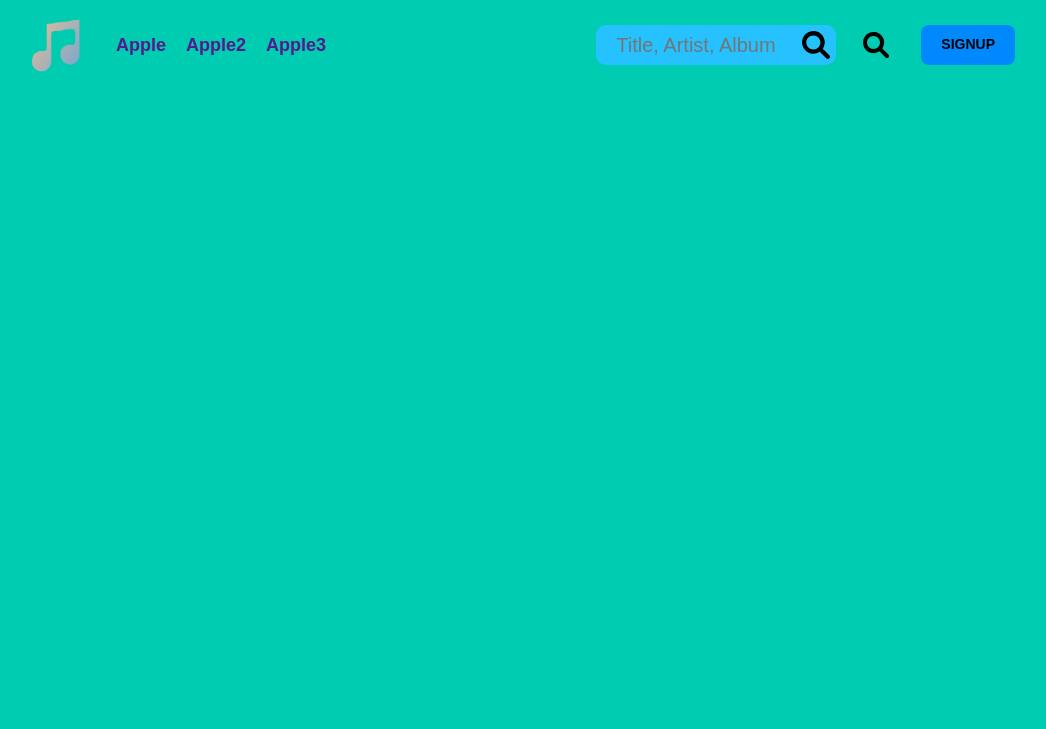
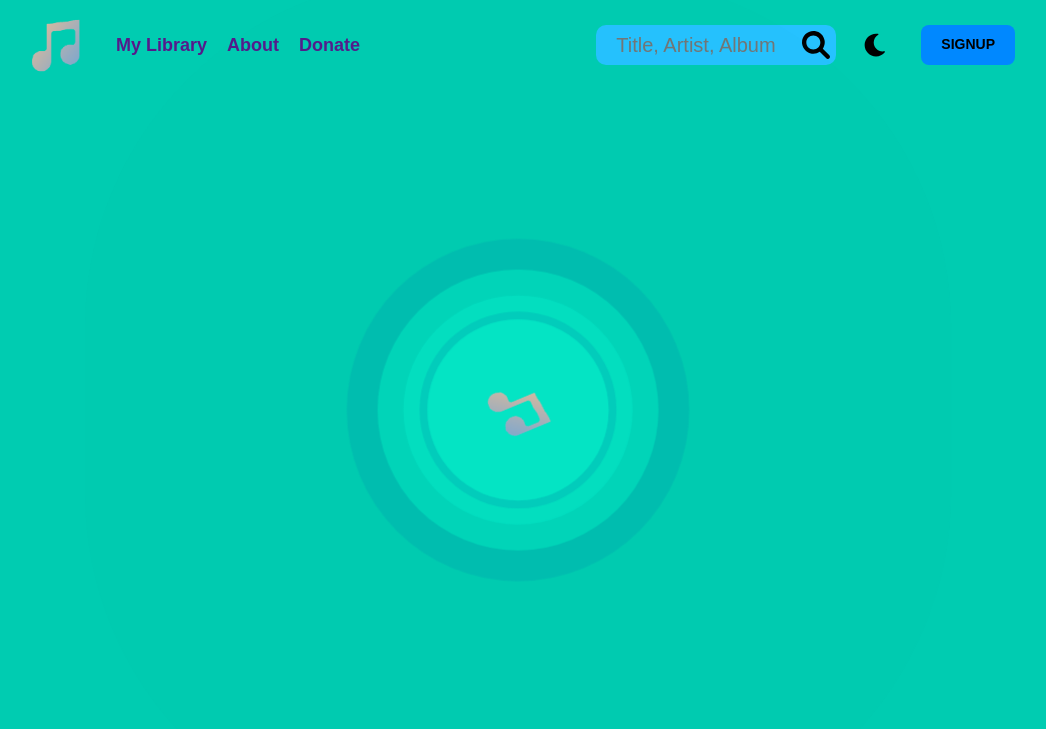
Before and after one commit to AlexxyQQ/FindTune-Web, a Flask app: page / in a window 1280 px wide. Shown: the top 729 px of the page, without its empty margins (122-1168 px from the left). Run offline with Flask 2, Linux system fonts and the light colour scheme; some libraries are stand-ins or nearby versions.

Commit message:
animations added

```diff
--- a/website/static/CSS/Home.css
+++ b/website/static/CSS/Home.css
@@ -12,6 +12,21 @@
   justify-content: space-between;
   align-items: center;
   margin: 0 auto;
+}
+.Nav-Bar.Nav-Bar-Transform {
+  background-color: white;
+  width: 100%;
+}
+
+.Listening-Area {
+  height: 80vh;
+  background-color: var(--clr-main-two);
+  display: flex;
+  justify-content: center;
+  align-items: center;
+  flex-direction: row;
+  flex-wrap: nowrap;
+  align-content: center;
 }
 
 /* Small Screen */
@@ -265,4 +280,111 @@
   .Hamburger {
     display: none;
   }
+
+  .Circular-Recorder {
+    z-index: 10;
+    position: relative;
+    display: flex;
+    justify-content: center;
+    align-items: center;
+    flex-direction: row;
+    flex-wrap: nowrap;
+    align-content: center;
+  }
+
+  .Circle-Layer {
+    position: absolute;
+    height: 280px;
+    width: 280px;
+    background-color: rgba(8, 242, 211, 0.67);
+    opacity: 0.4;
+    border-radius: 50%;
+    box-shadow: 0 0 0 0 rgba(0, 154, 178, 0.7);
+  }
+  .Ellipse-One {
+    z-index: 1;
+  }
+  .Ellipse-Two {
+    z-index: 2;
+    height: 210px;
+    width: 210px;
+    opacity: 0.4;
+  }
+  .Ellipse-Three {
+    z-index: 3;
+    height: 180px;
+    width: 180px;
+  }
+  .Circle-Layer-Logo {
+    z-index: 4;
+  }
+
+  /* Animations */
+
+  .Ellipse-One {
+    animation-name: Pulsing1;
+    animation-duration: 3s;
+    animation-iteration-count: infinite;
+    animation-timing-function: cubic-bezier(0.66, 0, 0, 1);
+    transition: all 500ms ease-out;
+  }
+  @keyframes Pulsing1 {
+    from {
+      transform: scale(1);
+    }
+    to {
+      transform: scale(1.05);
+      box-shadow: 0 0 0 80vh rgba(232, 76, 61, 0);
+    }
+  }
+  .Ellipse-Two {
+    animation-name: Pulsing2;
+    animation-duration: 1s;
+    animation-iteration-count: infinite;
+    animation-timing-function: cubic-bezier(0.66, 0, 0, 1);
+    transition: all 500ms ease-out;
+    transform: scale(1);
+  }
+  @keyframes Pulsing2 {
+    from {
+      transform: scale(1);
+    }
+    to {
+      transform: scale(1.1);
+      box-shadow: 0 0 0 40vh rgba(232, 76, 61, 0);
+    }
+  }
+  .Ellipse-Three {
+    animation-name: Pulsing3;
+    animation-duration: 3s;
+    animation-iteration-count: infinite;
+    animation-timing-function: cubic-bezier(0.66, 0, 0, 1);
+    transition: all 500ms ease-out;
+    transform: scale(1);
+  }
+  @keyframes Pulsing3 {
+    from {
+      transform: scale(1);
+    }
+    to {
+      transform: scale(1.15);
+      box-shadow: 0 0 0 20vh rgba(232, 76, 61, 0);
+    }
+  }
+  .Circle-Layer-Logo {
+    animation-name: RotatingLogo;
+    animation-duration: 2s;
+    animation-iteration-count: infinite;
+    animation-timing-function: ease-in-out;
+    animation-direction: alternate-reverse;
+    transition: all 500ms ease-out;
+  }
+  @keyframes RotatingLogo {
+    from {
+      transform: rotate(0deg);
+    }
+    to {
+      transform: rotate(360deg);
+    }
+  }
 }
--- a/website/static/Script.js
+++ b/website/static/Script.js
@@ -1,10 +1,11 @@
+// Navbar Transform on Scroll
 window.onscroll = function () {
   console.log(window.pageYOffset);
-  var nav = document.getElementById("nav");
+  var nav = document.getElementById("Nav-Bar");
   if (window.pageYOffset > 10) {
-    nav.classList.add("navbar-transform");
+    nav.classList.add("Nav-Bar-Transform");
   } else {
-    nav.classList.remove("navbar-transform");
+    nav.classList.remove("Nav-Bar-Transform");
   }
 };
 
--- a/website/templates/Home.html
+++ b/website/templates/Home.html
@@ -8,24 +8,27 @@
       src="https://kit.fontawesome.com/01c6376a08.js"
       crossorigin="anonymous"
     ></script>
-    <script src="../static/Script.js"></script>
+    <script
+      type="text/javascript"
+      src="{{ url_for('static', filename='Script.js') }}"
+    ></script>
     <link rel="stylesheet" href="../static/CSS/Main.css" />
-    <!-- {% block Style %} -->
+    {% block Style %}
     <link rel="stylesheet" href="../static/CSS/Home.css" />
-    <!-- {% endblock %} -->
+    {% endblock %}
 
-    <!-- <title>{% block Title %}Find-Tune{% endblock %}</title> -->
+    <title>{% block Title %}Find-Tune{% endblock %}</title>
   </head>
   <body>
-    <!-- {% block NavBar %} -->
+    {% block NavBar %}
     <header class="Nav-Bar" id="Nav-Bar">
       <div class="Logo-Box">
         <img src="../static/Assets/Logo.png" alt="Logo" class="Logo Img" />
       </div>
       <div class="Navbar Nav-Items">
-        <a href="" class="Nav-Items-List Button">Apple</a>
-        <a href="" class="Nav-Items-List Button">Apple2</a>
-        <a href="" class="Nav-Items-List Button">Apple3</a>
+        <a href="" class="Nav-Items-List Button">My Library</a>
+        <a href="" class="Nav-Items-List Button">About</a>
+        <a href="" class="Nav-Items-List Button">Donate</a>
       </div>
       <div class="Search-Area">
         <input
@@ -42,18 +45,32 @@
           />
         </button>
       </div>
-
       <button class="Toggle-Theme Button">
-        <img src="../static/Assets/search-icon.svg" alt="Search" class="Img" />
+        <img
+          src="../static/Assets/moon-solid.svg"
+          alt="Search"
+          class="Img"
+          id="Theme-Toggler-Icon"
+        />
       </button>
-
       <a href="" class="Nav-Bar-Signup Button">SIGNUP</a>
       <a href="" class="Hamburger Button">
         <img src="../static/Assets/bars.svg" alt="Bar" class="Img" />
       </a>
     </header>
-    <!-- {% endblock %} {% block MusicListeningArea %} -->
-    <section class="Listening-Area"></section>
-    <!-- {% endblock %} -->
+    {% endblock %} {% block MusicListeningArea %}
+    <section class="Listening-Area">
+      <button class="Circular-Recorder Button">
+        <div class="Circle-Layer Ellipse-One"></div>
+        <div class="Circle-Layer Ellipse-Two"></div>
+        <div class="Circle-Layer Ellipse-Three"></div>
+        <img
+          src="../static/Assets/Logo.png"
+          alt="Logo"
+          class="Circle-Layer-Logo Logo Img"
+        />
+      </button>
+    </section>
+    {% endblock %}
   </body>
 </html>
```
Also changed, not shown: other parts of website/static/CSS/Home.css (+12 -12 lines), website/static/Assets/moon-solid.svg (added).
